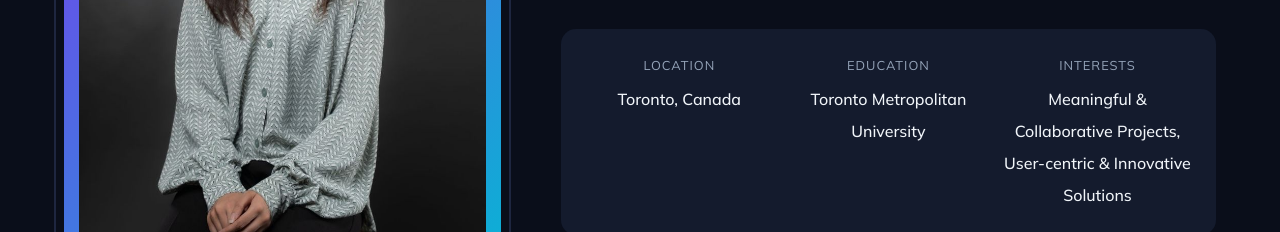
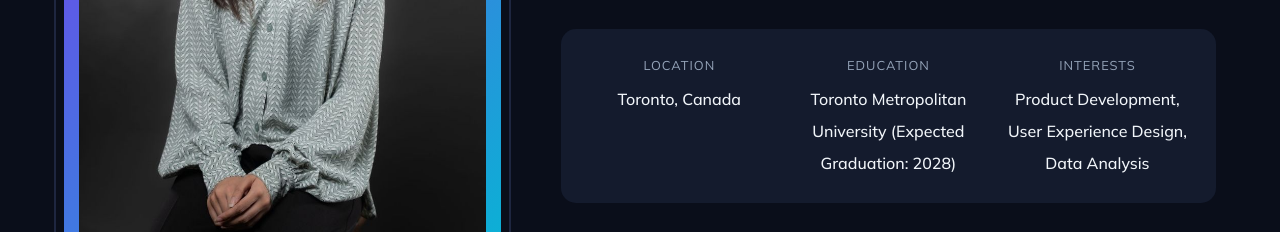
Before and after one commit to Ayesha-Rashid2/Ayesha-Rashid2.github.io, a plain HTML site: page index.html in a window 1280 px wide. Shown: the part 1306-1538 px from the top of the page. Drawn offline with nearby package versions, Linux system fonts and the light colour scheme.

Commit message:
Small Text Edits

```diff
--- a/index.html
+++ b/index.html
@@ -112,12 +112,12 @@
 
                         <div class="detail-item">
                             <span class="detail-label">Education</span>
-                            <span class="detail-value">Toronto Metropolitan University</span>
+                            <span class="detail-value">Toronto Metropolitan University (Expected Graduation: 2028)</span>
                         </div>
 
                         <div class="detail-item">
                             <span class="detail-label">Interests</span>
-                            <span class="detail-value">Meaningful & Collaborative Projects, User-centric & Innovative Solutions</span>
+                            <span class="detail-value">Product Development, User Experience Design, Data Analysis</span>
                         </div>
                     </div>
 
```
